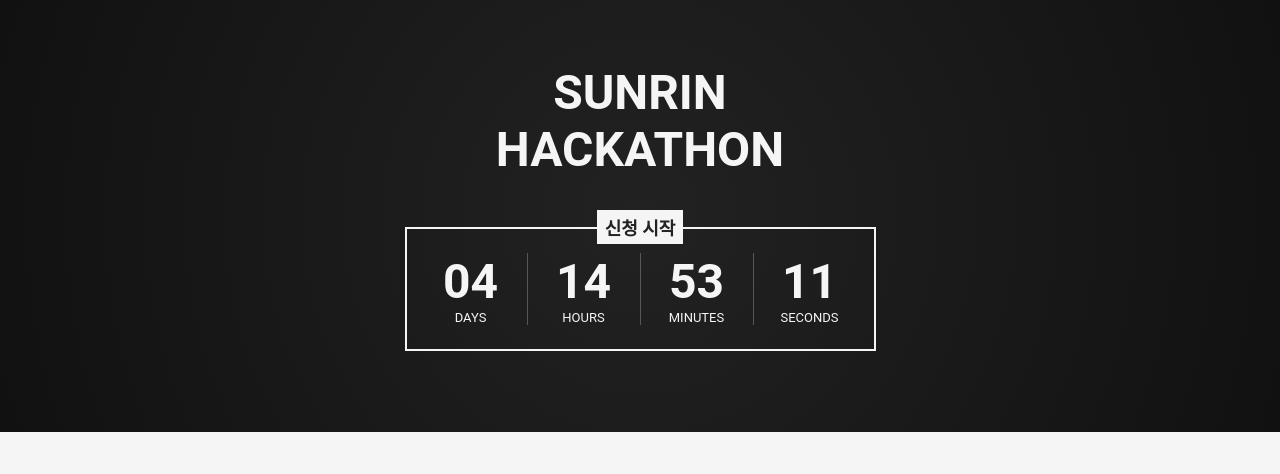
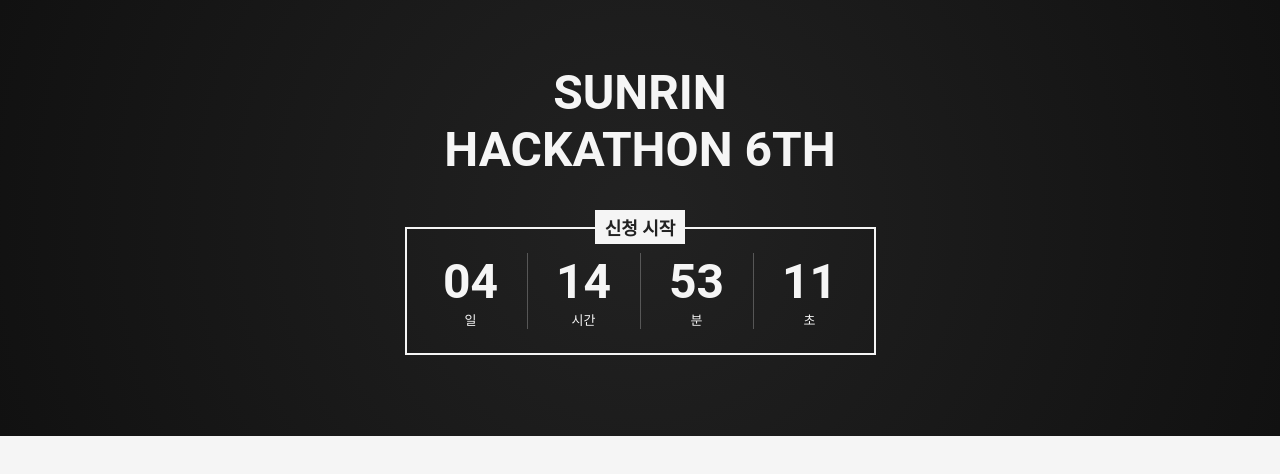
Before and after one commit to blro0319/SunrinHackathon-6th, a Vue app: page / in a window 1280 px wide. Shown: the top 474 px of the page. Built offline with nearby package versions, Linux system fonts and the light colour scheme.

Commit message:
[UPDATE] Change some text

```diff
--- a/src/components/HackathonTimer.vue
+++ b/src/components/HackathonTimer.vue
@@ -6,28 +6,28 @@
                 <span class="value">
                     {{ displayTime.date.toString().padStart(2, "0") }}
                 </span>
-                <span class="name">Days</span>
+                <span class="name">일</span>
             </div>
             <hr class="division">
             <div class="hours digits">
                 <span class="value">
                     {{ displayTime.hour.toString().padStart(2, "0") }}
                 </span>
-                <span class="name">Hours</span>
+                <span class="name">시간</span>
             </div>
             <hr class="division">
             <div class="minutes digits">
                 <span class="value">
                     {{ displayTime.minute.toString().padStart(2, "0") }}
                 </span>
-                <span class="name">Minutes</span>
+                <span class="name">분</span>
             </div>
             <hr class="division">
             <div class="seconds digits">
                 <span class="value">
                     {{ displayTime.seconds.toString().padStart(2, "0") }}
                 </span>
-                <span class="name">Seconds</span>
+                <span class="name">초</span>
             </div>
         </div>
     </div>
--- a/src/styles/components/HackathonTimer.scss
+++ b/src/styles/components/HackathonTimer.scss
@@ -10,7 +10,7 @@
     .title {
         width: fit-content;
         margin: 0 auto;
-        padding: 4px 8px;
+        padding: 4px 10px;
 
         background-color: $text-color-white;
 
--- a/src/views/AppHome.vue
+++ b/src/views/AppHome.vue
@@ -3,7 +3,7 @@
         <div class="banner">
             <h1>
                 Sunrin<br>
-                Hackathon
+                Hackathon 6th
             </h1>
             <hackathon-timer eventname="apply-start" class="timer" />
         </div>
```
